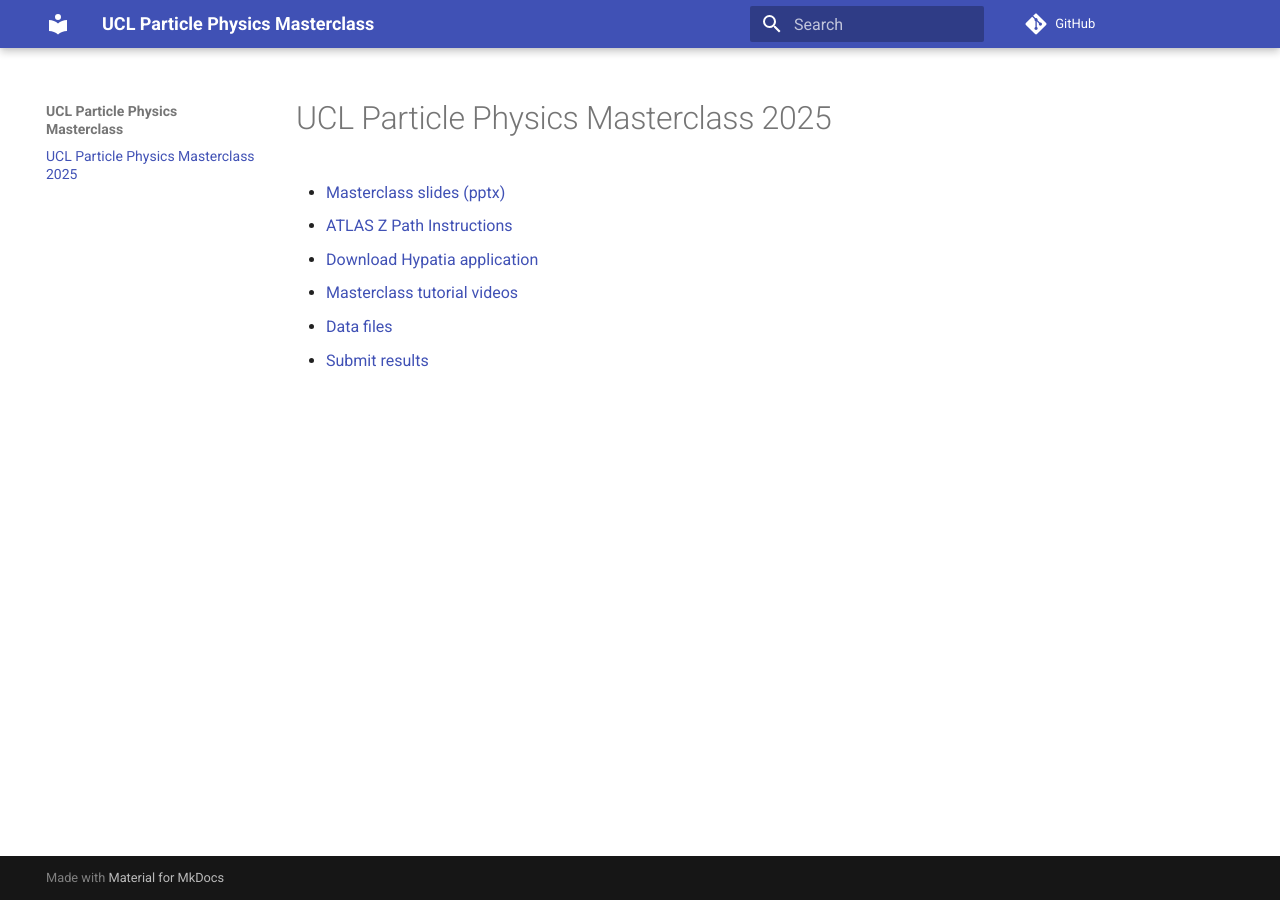
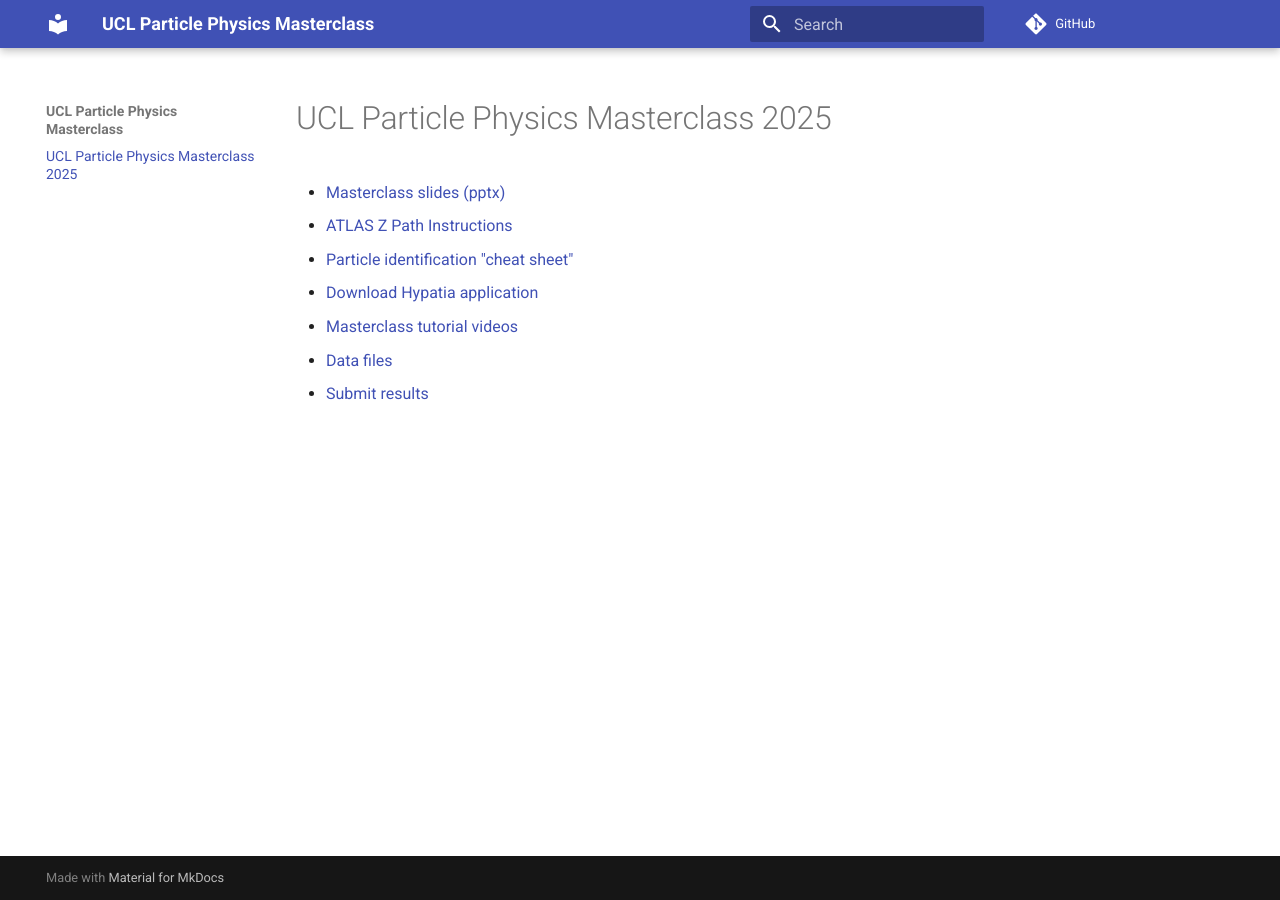
Before and after one commit to UCL-HEP/masterclass, an MkDocs documentation site: the page built from docs/index.md, in a window 1280 px wide. Built offline with MkDocs 1.6.1 and Material for MkDocs 9.7.7, drawn with Linux system fonts in a browser that asks for light colours; comment, search, counter and statistics services are not loaded.

Commit message:
add cheat sheet

```diff
--- a/docs/index.md
+++ b/docs/index.md
@@ -3,6 +3,7 @@
 
 - [Masterclass slides (pptx)](ucl-slides-2025.pptx)
 - [ATLAS Z Path Instructions](https://atlas.physicsmasterclasses.org/en/zpath.htm)
+- [Particle identification "cheat sheet"](cheat-sheet_en.pdf)
 - [Download Hypatia application](https://physicsmasterclasses.org/downloads/Hypatia_7.4_Masterclass.zip)
 - [Masterclass tutorial videos](https://www.youtube.com/@uclparticlephysicsmasterclass)
 - [Data files](data/)
```
Also changed, not shown: 1 other file.
